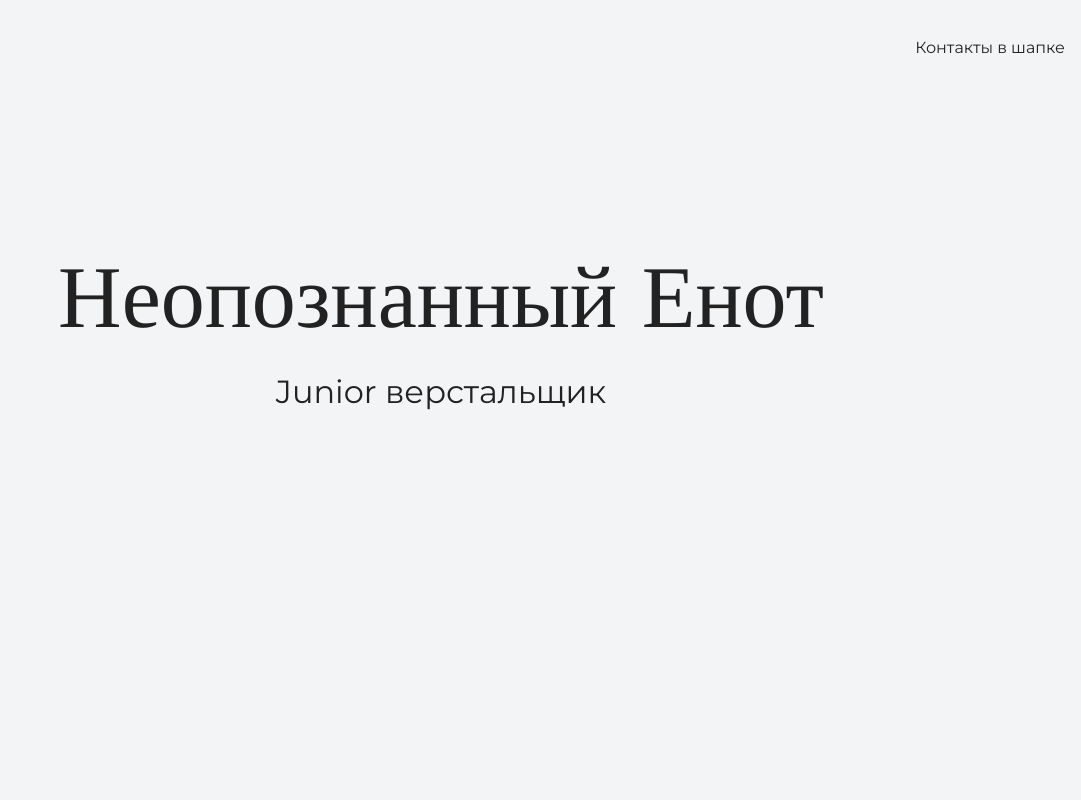
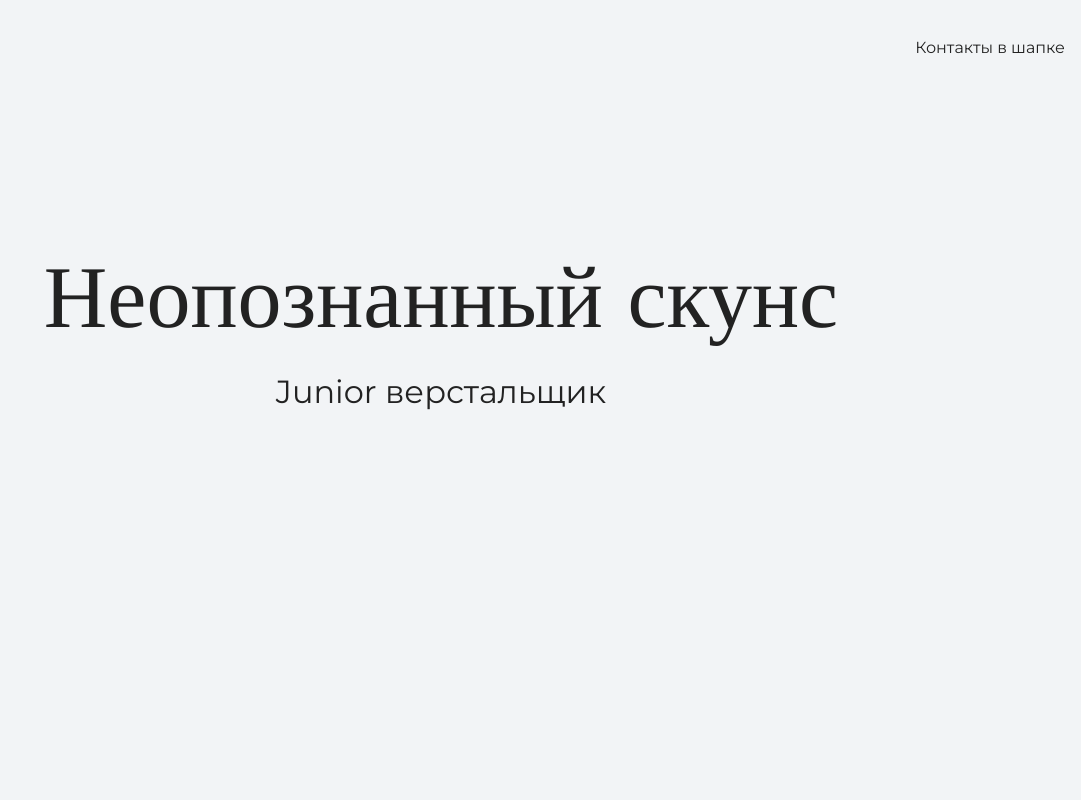
Before and after one commit to Maincombo/mytestsite, a plain HTML site: page index.html in a window 1280 px wide. Shown: the top 800 px of the page, without its empty margins (199-1280 px from the left). Drawn offline with nearby package versions, Linux system fonts and the light colour scheme.

Commit message:
Change text in title

```diff
--- a/index.html
+++ b/index.html
@@ -16,7 +16,7 @@
 
     <section class="hero-image">
       <div class="container">
-      <h1 class="heading">Неопознанный Енот</h1>
+      <h1 class="heading">Неопознанный скунс</h1>
       <p>Junior верстальщик</p>
     </div>
     </section>
```
